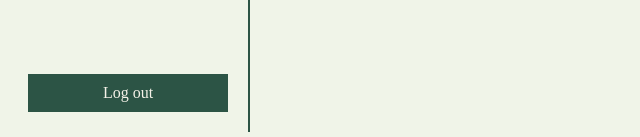
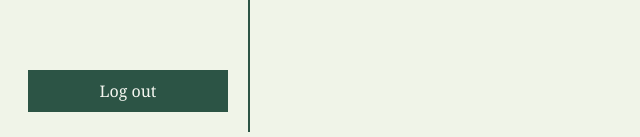
Before and after one commit to viancavarma/326-Team-5, a plain HTML site: page frontend/tipspage/index-tips.html in a window 1280 px wide. Shown: the part 676-813 px from the top of the page, 0-640 px from the left. Drawn offline with Linux system fonts and the light colour scheme; files whose address does not match are found by name.

Commit message:
update: adjust css

```diff
--- a/frontend/tipspage/style-tips.css
+++ b/frontend/tipspage/style-tips.css
@@ -32,10 +32,10 @@ body {
   margin-top: auto;
   padding: 10px;
   background-color: #2c5445;
-  color: #f5f2e8;
+  color: #f5f7f1;
   border: none;
   cursor: pointer;
-  font-family: serif;
+  font-family: Georgia, serif;
   font-size: 16px;
 }
 
```
